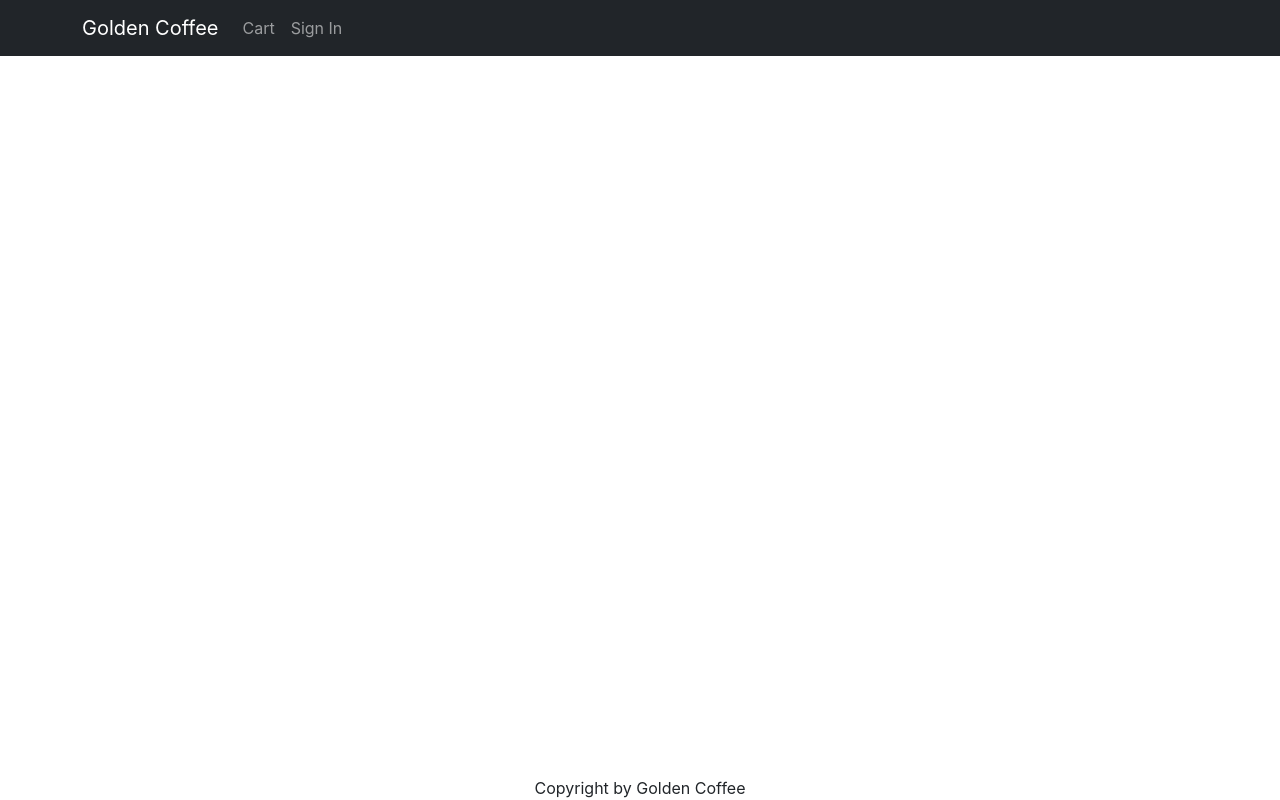
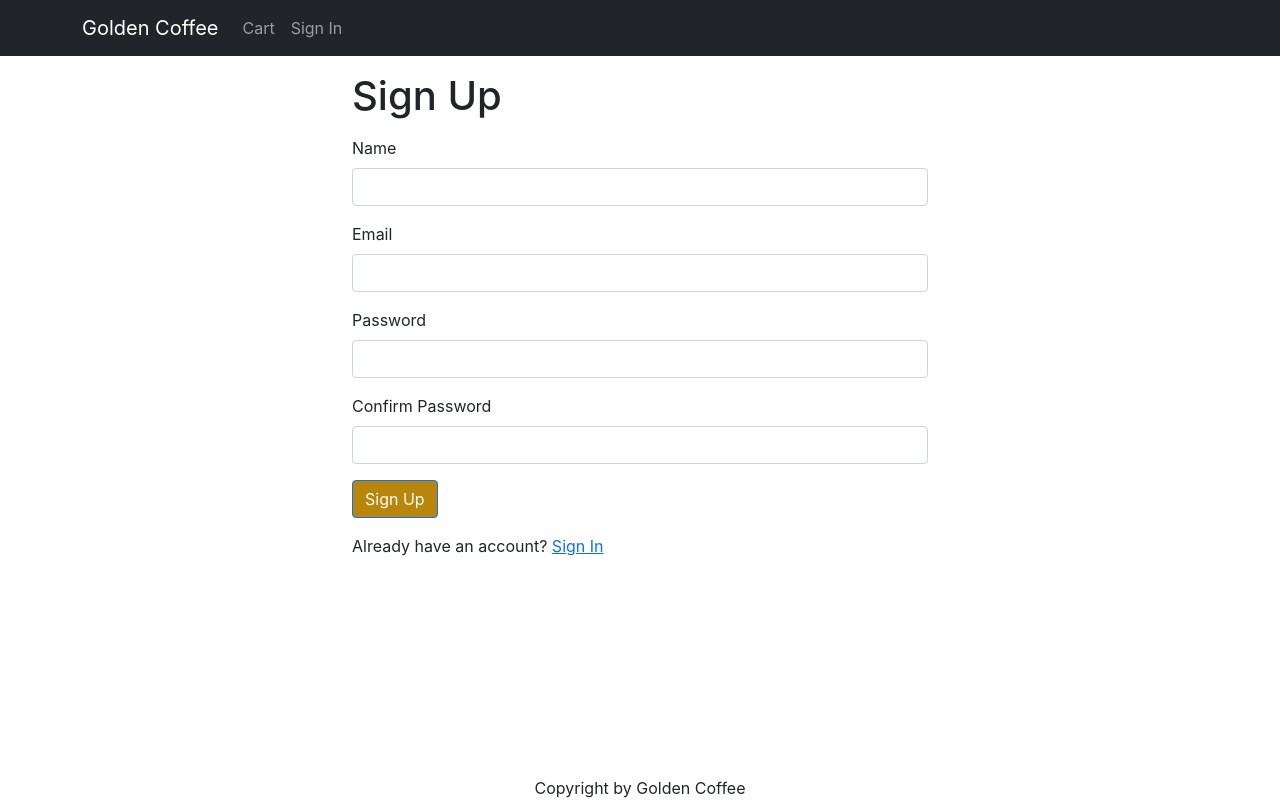
Before and after one commit to godaften/nodejs_mandatory_2, a React (Create React App) app in the folder goldencoffee/frontend/: page /signup in a window 1280 px wide. Built offline with nearby package versions, Linux system fonts and the light colour scheme.

Commit message:
signup screen signup api

```diff
--- a/goldencoffee/frontend/src/App.js
+++ b/goldencoffee/frontend/src/App.js
@@ -13,6 +13,7 @@
 import { Store } from './Store'
 import CartScreen from './screens/CartScreen'
 import SigninScreen from './screens/SigninScreen'
+import SignUpScreen from './screens/SignUpScreen'
 
 function App() {
 	const { state, dispatch: ctxDispatch } = useContext(Store)
@@ -26,7 +27,7 @@
 	return (
 		<BrowserRouter>
 			<div className="d-flex flex-column site-container">
-				<ToastContainer position='bottom-center' limit={1} />
+				<ToastContainer position="bottom-center" limit={1} />
 				<header>
 					<Navbar bg="dark" variant="dark">
 						<Container>
@@ -74,6 +75,7 @@
 							<Route path="/product/:slug" element={<ProductScreen />} />
 							<Route path="/cart" element={<CartScreen />} />
 							<Route path="/signin" element={<SigninScreen />} />
+							<Route path="/signup" element={<SignUpScreen />} />
 							<Route path="/" element={<HomeScreen />} />
 						</Routes>
 					</Container>
--- /dev/null
+++ b/goldencoffee/frontend/src/screens/SignUpScreen.js
@@ -0,0 +1,99 @@
+import Axios from 'axios'
+import { Link, useLocation, useNavigate } from 'react-router-dom'
+import Container from 'react-bootstrap/Container'
+import Form from 'react-bootstrap/Form'
+import Button from 'react-bootstrap/Button'
+import { Helmet } from 'react-helmet-async'
+import { useContext, useEffect, useState } from 'react'
+import { Store } from '../Store'
+import { toast } from 'react-toastify'
+import { getError } from '../utils'
+
+export default function SignUpScreen() {
+	const navigate = useNavigate()
+	const { search } = useLocation()
+	const redirectInUrl = new URLSearchParams(search).get('redirect')
+	const redirect = redirectInUrl ? redirectInUrl : '/'
+
+	const [name, setName] = useState('')
+	const [email, setEmail] = useState('')
+	const [password, setPassword] = useState('')
+	const [confirmPassword, setConfirmPassword] = useState('')
+
+	const { state, dispatch: ctxDispatch } = useContext(Store)
+	const { userInfo } = state
+
+	const submitHandler = async (e) => {
+		e.preventDefault()
+		if (password !== confirmPassword) {
+			toast.error('Passwords do not match')
+			return
+		}
+		try {
+			const { data } = await Axios.post('/api/users/signup', {
+				name,
+				email,
+				password,
+			})
+			ctxDispatch({ type: 'USER_SIGNIN', payload: data })
+			localStorage.setItem('userInfo', JSON.stringify(data))
+			navigate(redirect || '/')
+		} catch (err) {
+			toast.error(getError(err))
+			// toast.error('Invalid username or password')
+		}
+	}
+
+	useEffect(() => {
+		if (userInfo) {
+			navigate(redirect)
+		}
+	}, [navigate, redirect, userInfo])
+
+	return (
+		<Container className="small-container">
+			<Helmet>
+				<title>Sign Up</title>
+			</Helmet>
+			<h1 className="my-3">Sign Up</h1>
+			<Form onSubmit={submitHandler}>
+				<Form.Group className="mb-3" controlId="name">
+					<Form.Label>Name</Form.Label>
+					<Form.Control onChange={(e) => setName(e.target.value)} required />
+				</Form.Group>
+
+				<Form.Group className="mb-3" controlId="email">
+					<Form.Label>Email</Form.Label>
+					<Form.Control
+						type="email"
+						required
+						onChange={(e) => setEmail(e.target.value)}
+					/>
+				</Form.Group>
+				<Form.Group className="mb-3" controlId="password">
+					<Form.Label>Password</Form.Label>
+					<Form.Control
+						type="password"
+						required
+						onChange={(e) => setPassword(e.target.value)}
+					/>
+				</Form.Group>
+				<Form.Group className="mb-3" controlId="confirmpassword">
+					<Form.Label>Confirm Password</Form.Label>
+					<Form.Control
+						type="password"
+						required
+						onChange={(e) => setConfirmPassword(e.target.value)}
+					/>
+				</Form.Group>
+				<div className="mb-3">
+					<Button type="submit">Sign Up</Button>
+				</div>
+				<div className="mb-3">
+					Already have an account?{' '}
+					<Link to={`/signin?redirect=${redirect}`}>Sign In</Link>
+				</div>
+			</Form>
+		</Container>
+	)
+}
```
Also changed, not shown: 1 other file (tests, documents, lock files or other folders).
